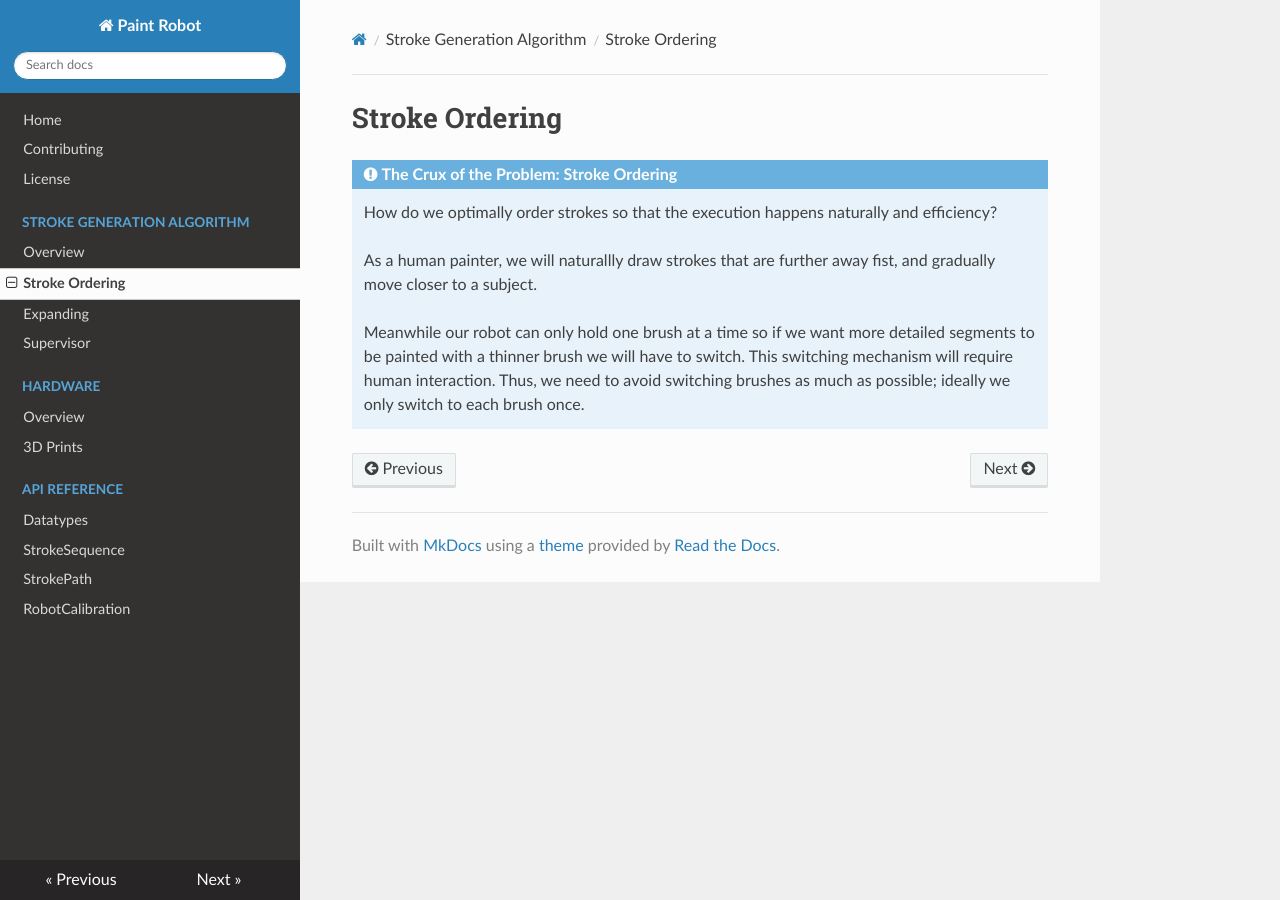
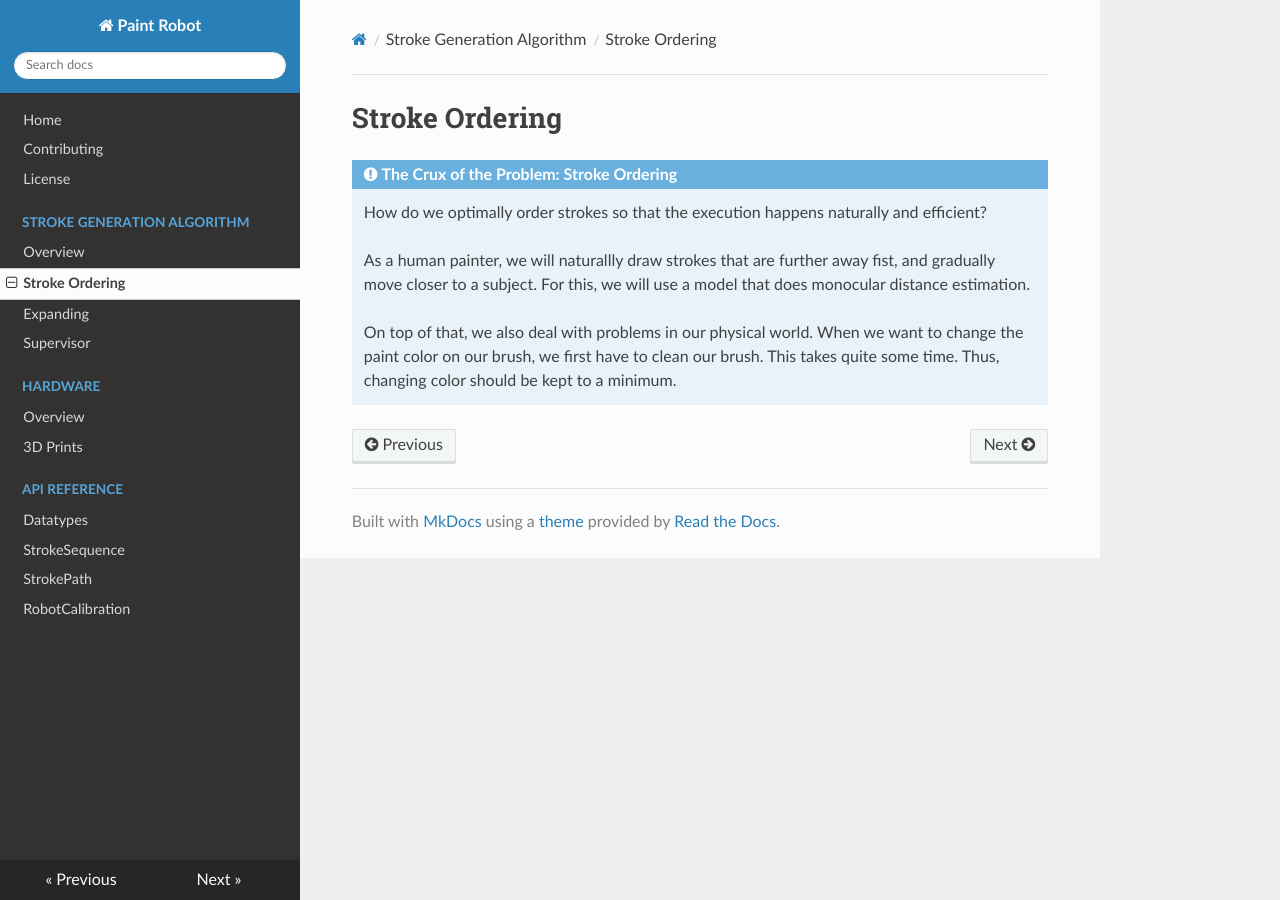
Before and after one commit to SimonMeersschaut/paint-bot, an MkDocs documentation site: the page built from docs/stroke_algorithm/stroke_ordering.md, in a window 1280 px wide. Built offline with MkDocs 1.6.1, drawn with Linux system fonts in a browser that asks for light colours; nearby versions of some CDN libraries.

```diff
--- a/docs/stroke_algorithm/stroke_ordering.md
+++ b/docs/stroke_algorithm/stroke_ordering.md
@@ -1,8 +1,11 @@
 # Stroke Ordering
 
 !!! failure "The Crux of the Problem: Stroke Ordering"
-    How do we optimally order strokes so that the execution happens naturally and efficiency?
+    How do we optimally order strokes so that the execution happens naturally and efficient?
 
-    As a human painter, we will naturallly draw strokes that are further away fist, and gradually move closer to a subject.
+    As a human painter, we will naturallly draw strokes that are further away fist, and gradually move closer to a subject. For this, we will use a model that does monocular distance estimation.
 
-    Meanwhile our robot can only hold one brush at a time so if we want more detailed segments to be painted with a thinner brush we will have to switch. This switching mechanism will require human interaction. Thus, we need to avoid switching brushes as much as possible; ideally we only switch to each brush once.
+    On top of that, we also deal with problems in our physical world.
+    When we want to change the paint color on our brush, we first have to clean
+    our brush. This takes quite some time.
+    Thus, changing color should be kept to a minimum.
```
Also changed, not shown: docs/stroke_algorithm/supervisor.md (+10 -0 lines), docs/stroke_algorithm/kalman_filter.png (added).
